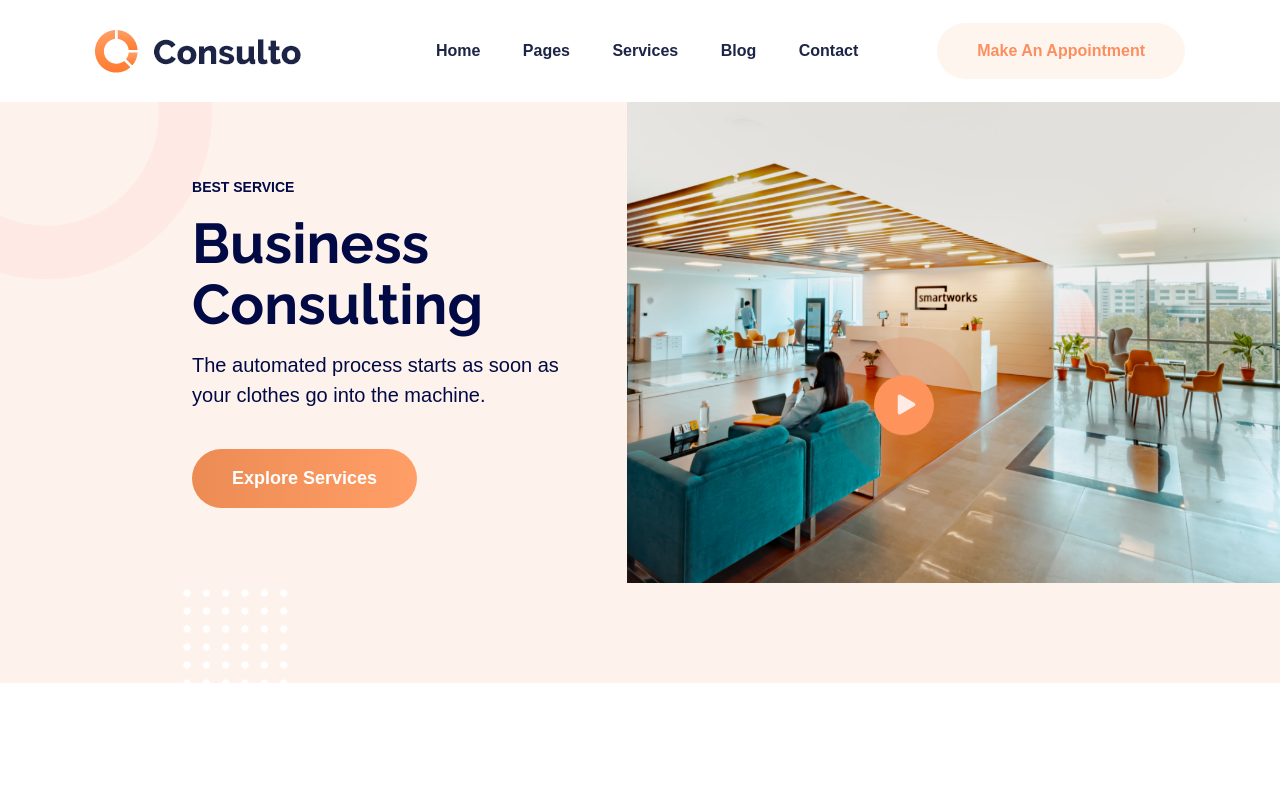
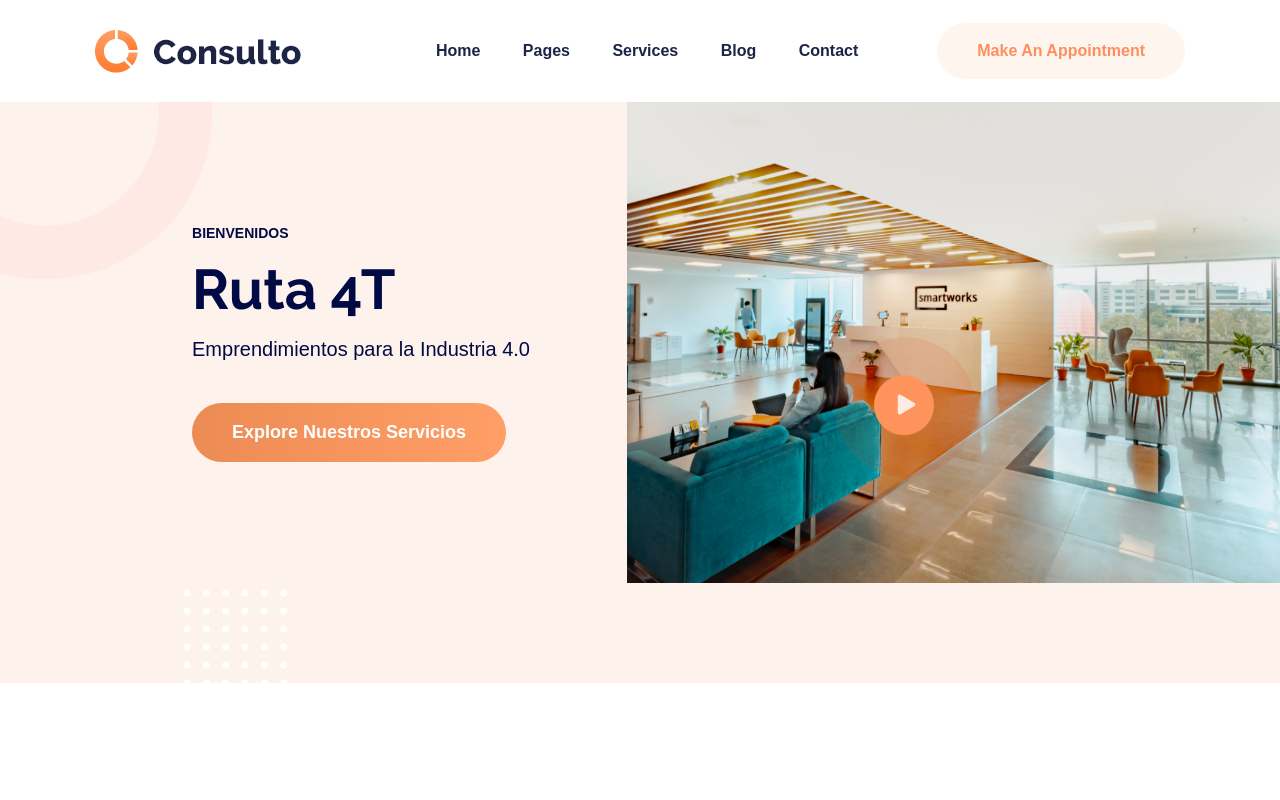
Before and after one commit to hfhoyos/ruta4t, a plain HTML site: page index.html in a window 1280 px wide. Shown: the top 800 px of the page. Drawn offline with Linux system fonts and the light colour scheme; a web font is replaced by a local one.

Commit message:
Update index.html

```diff
--- a/index.html
+++ b/index.html
@@ -100,12 +100,11 @@
             <div class="single-slider">
                 <div class="slider-cap-wrapper">
                     <div class="hero-caption">
-                        <span>Best Service</span>
-                        <h1 data-animation="fadeInLeft" data-delay=".4s">Business  Consulting</h1>
-                        <p data-animation="fadeInLeft" data-delay=".6s">The automated process starts as soon as
-                        your clothes go into the machine.</p>
+                        <span>Bienvenidos</span>
+                        <h1 data-animation="fadeInLeft" data-delay=".4s">Ruta 4T</h1>
+                        <p data-animation="fadeInLeft" data-delay=".6s">Emprendimientos para la Industria 4.0</p>
                         <!-- Hero Btn -->
-                        <a href="#" class="btn"  data-animation="fadeInLeft" data-delay=".9s" >Explore Services</a>
+                        <a href="#" class="btn"  data-animation="fadeInLeft" data-delay=".9s" >Explore nuestros servicios</a>
                     </div>
                     <div class="hero-img">
                         <img src="assets/img/hero/h1_hero1.png" alt=""  data-animation="fadeInRight" data-transition-duration="5s">
```
